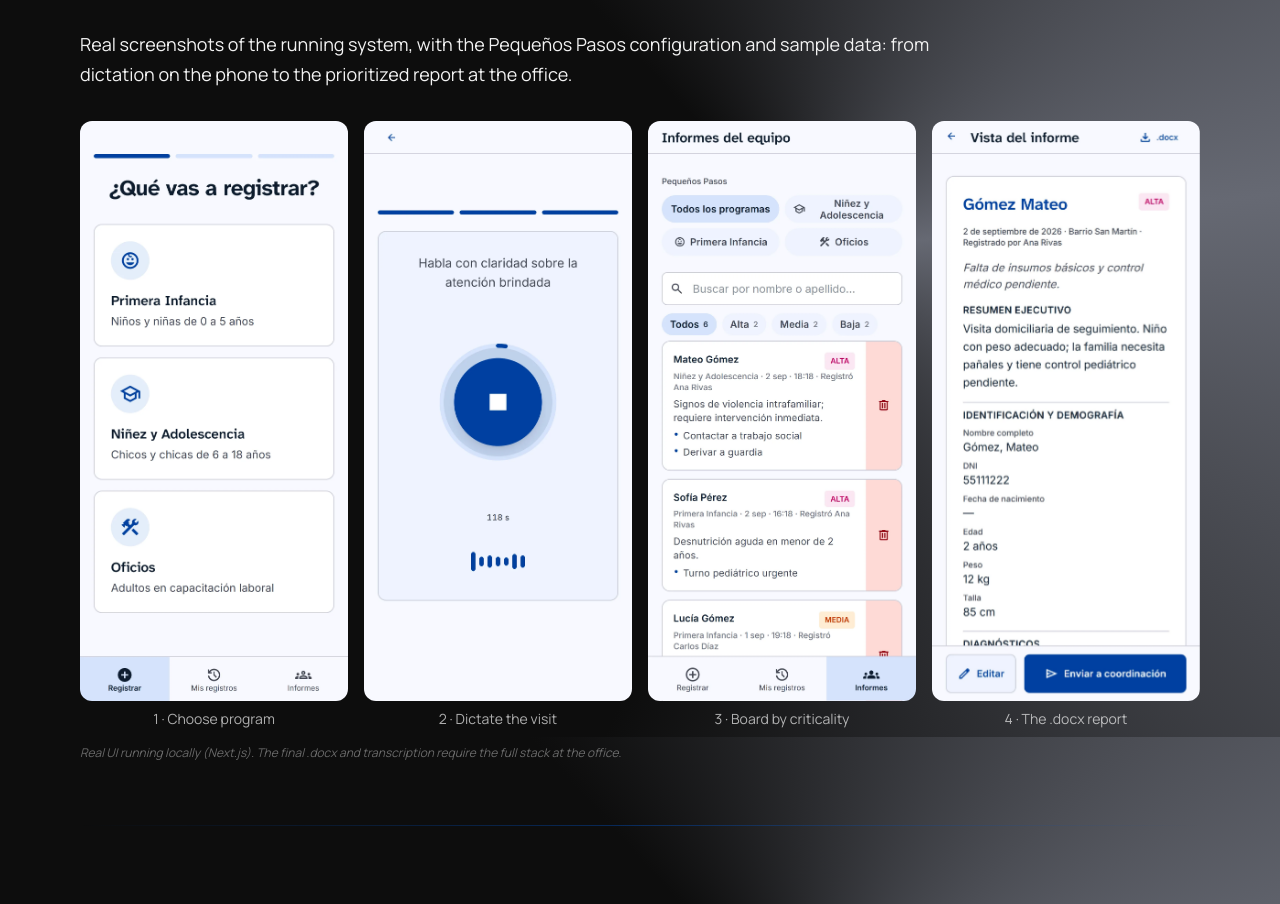
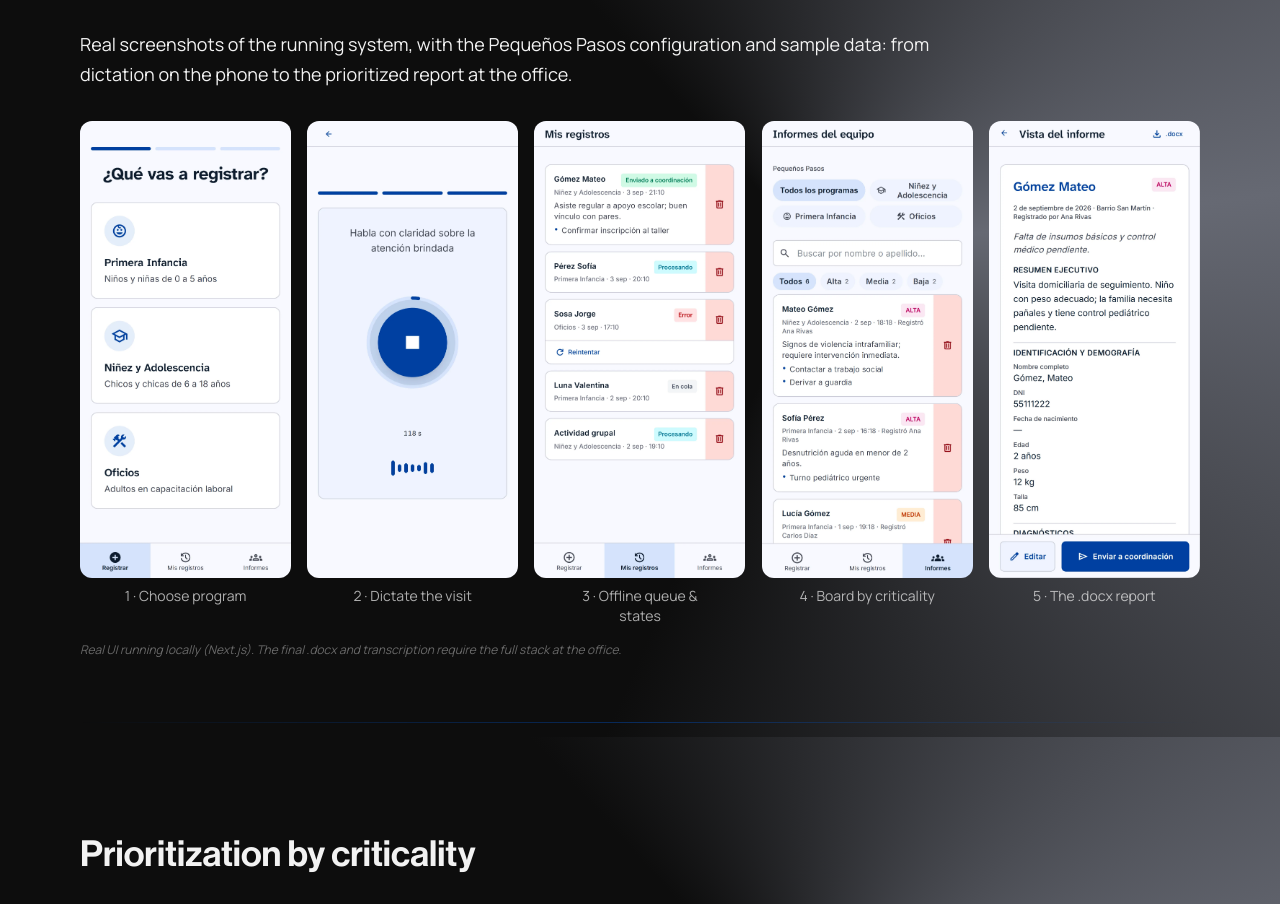
Before and after one commit to lautaro-temperini/portfolio-temperini, a Next.js app: page /en/estoyai in a window 1280 px wide. Shown: the part 5663-6567 px from the top of the page. Built offline with nearby package versions, Linux system fonts and the light colour scheme; no server answers.

Commit message:
EstoyAi case study: add offline-queue screen to In-action flow
Suma 'Mis registros' (cola offline y estados: en cola, procesando, enviado, error) como paso 3 del flujo en 'En acción', completando el recorrido registrar → grabar → registros → tablero → informe.

```diff
--- a/src/app/[lang]/estoyai/page.tsx
+++ b/src/app/[lang]/estoyai/page.tsx
@@ -792,7 +792,7 @@ export default async function EstoyaiPage({
                     : "Real screenshots of the running system, with the Pequeños Pasos configuration and sample data: from dictation on the phone to the prioritized report at the office."}
                 </p>
               </div>
-              <div className="grid grid-cols-2 md:grid-cols-4 gap-4">
+              <div className="grid grid-cols-2 md:grid-cols-5 gap-4">
                 {[
                   {
                     src: "/images/estoyaiImages/estoyai-app-registrar.webp",
@@ -809,16 +809,23 @@ export default async function EstoyaiPage({
                     altEn: "Active recording screen with waveform and timer while the promoter dictates",
                   },
                   {
+                    src: "/images/estoyaiImages/estoyai-app-registros.webp",
+                    capEs: "3 · Cola offline y estados",
+                    capEn: "3 · Offline queue & states",
+                    altEs: "Lista 'Mis registros': tarjetas con estados En cola, Procesando, Enviado a coordinación y Error con reintentar",
+                    altEn: "'My records' list: cards with states Queued, Processing, Sent to coordination, and Error with retry",
+                  },
+                  {
                     src: "/images/estoyaiImages/estoyai-app-informes.webp",
-                    capEs: "3 · Tablero por criticidad",
-                    capEn: "3 · Board by criticality",
+                    capEs: "4 · Tablero por criticidad",
+                    capEn: "4 · Board by criticality",
                     altEs: "Tablero de coordinación: informes filtrados por programa y criticidad (Alta, Media, Baja) con accionables",
                     altEn: "Coordination board: reports filtered by program and criticality (High, Medium, Low) with action points",
                   },
                   {
                     src: "/images/estoyaiImages/estoyai-app-preview.webp",
-                    capEs: "4 · Informe .docx",
-                    capEn: "4 · The .docx report",
+                    capEs: "5 · Informe .docx",
+                    capEn: "5 · The .docx report",
                     altEs: "Vista del informe generado con estructura fija: resumen, identificación, intervención, acciones pendientes",
                     altEn: "Generated report view with fixed structure: summary, identification, intervention, pending actions",
                   },
```
Also changed, not shown: public/images/estoyaiImages/estoyai-app-registros.webp (added).
